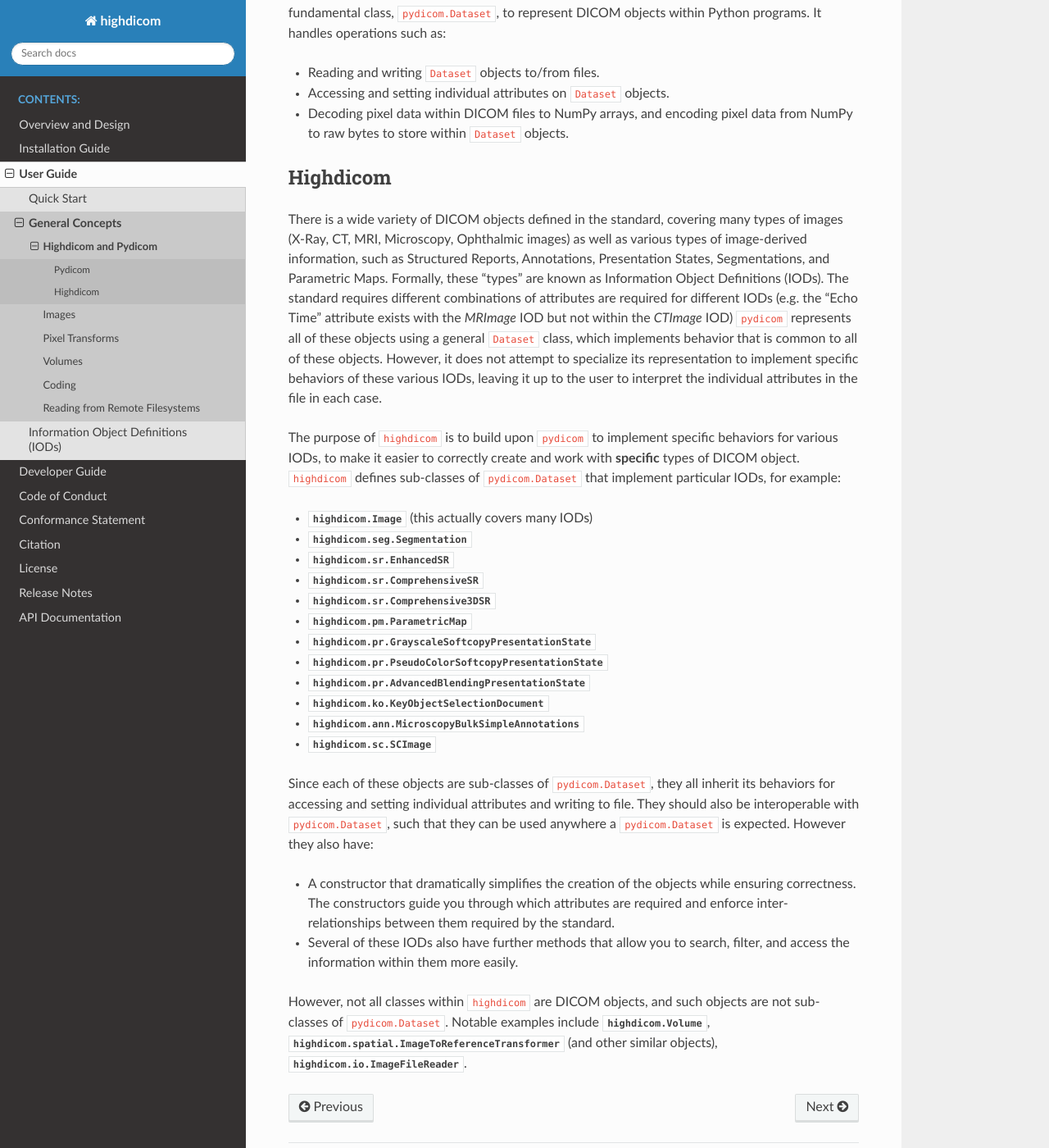
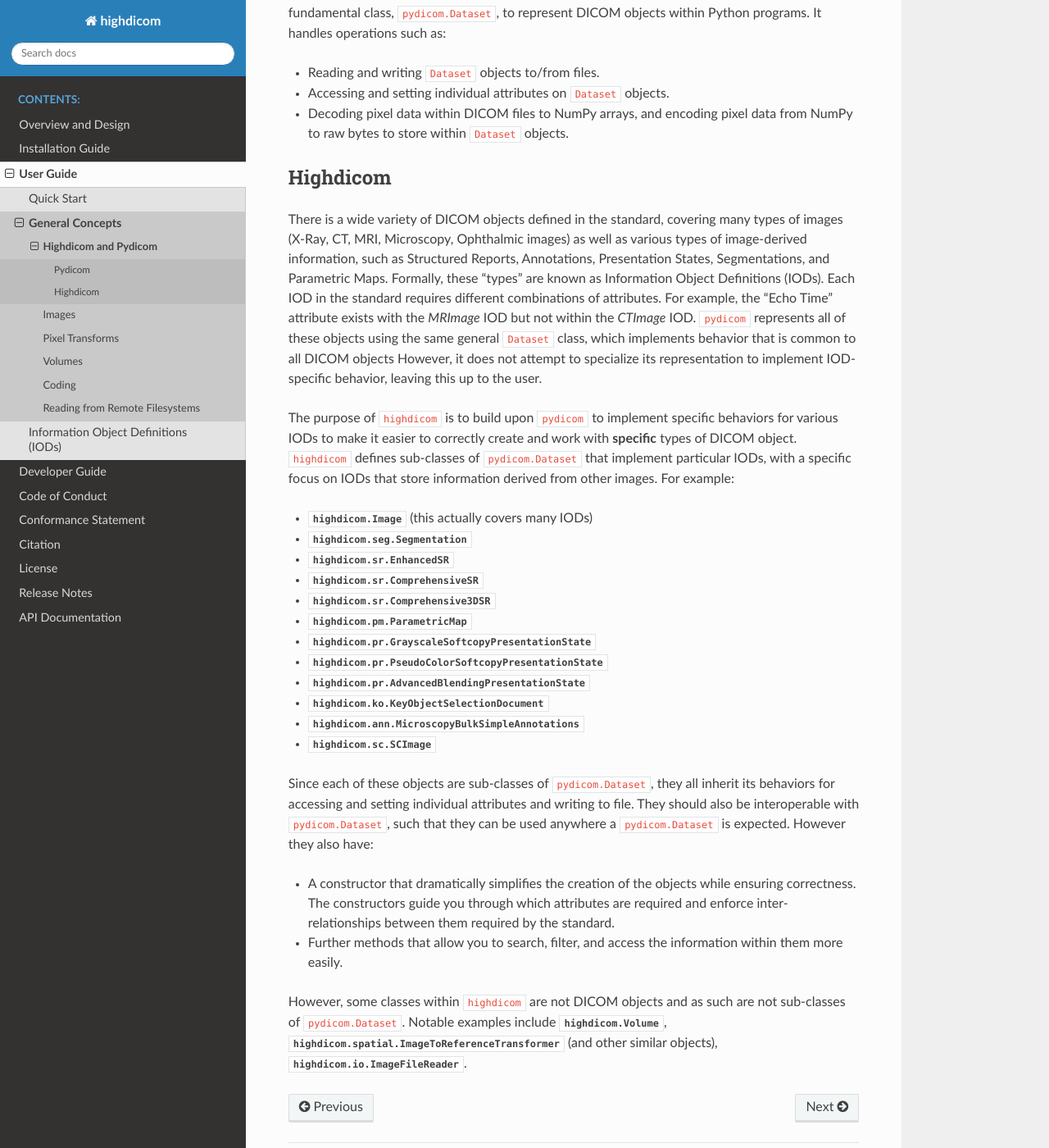
Before and after one commit to ImagingDataCommons/highdicom, a Sphinx documentation site: the page built from docs/highdicom_and_pydicom.rst, in a window 1280 px wide and 1400 px high, scrolled down 309 px. Shown: the whole window at 82% size. Built offline with Sphinx 7.4.7 and the Read the Docs theme 3.1.0, drawn with Linux system fonts in a browser that asks for light colours.

Commit message:
Fixes to pydicom documentation page

```diff
--- a/docs/highdicom_and_pydicom.rst
+++ b/docs/highdicom_and_pydicom.rst
@@ -26,19 +26,19 @@ There is a wide variety of DICOM objects defined in the standard, covering many
 types of images (X-Ray, CT, MRI, Microscopy, Ophthalmic images) as well as
 various types of image-derived information, such as Structured Reports,
 Annotations, Presentation States, Segmentations, and Parametric Maps. Formally,
-these "types" are known as Information Object Definitions (IODs). The standard
-requires different combinations of attributes are required for different IODs
-(e.g. the "Echo Time" attribute exists with the *MRImage* IOD but not within
-the *CTImage* IOD) ``pydicom`` represents all of these objects using a general
-``Dataset`` class, which implements behavior that is common to all of these
-objects. However, it does not attempt to specialize its representation to
-implement specific behaviors of these various IODs, leaving it up to the user
-to interpret the individual attributes in the file in each case.
+these "types" are known as Information Object Definitions (IODs). Each IOD in
+the standard requires different combinations of attributes. For example, the
+"Echo Time" attribute exists with the *MRImage* IOD but not within the
+*CTImage* IOD. ``pydicom`` represents all of these objects using the same
+general ``Dataset`` class, which implements behavior that is common to all
+DICOM objects However, it does not attempt to specialize its representation to
+implement IOD-specific behavior, leaving this up to the user.
 
 The purpose of ``highdicom`` is to build upon ``pydicom`` to implement specific
-behaviors for various IODs, to make it easier to correctly create and work with
+behaviors for various IODs to make it easier to correctly create and work with
 **specific** types of DICOM object. ``highdicom`` defines sub-classes of
-``pydicom.Dataset`` that implement particular IODs, for example:
+``pydicom.Dataset`` that implement particular IODs, with a specific focus on
+IODs that store information derived from other images. For example:
 
 - :class:`highdicom.Image` (this actually covers many IODs)
 - :class:`highdicom.seg.Segmentation`
@@ -63,11 +63,11 @@ they also have:
   ensuring correctness. The constructors guide you through which attributes are
   required and enforce inter-relationships between them required by the
   standard.
-- Several of these IODs also have further methods that allow you to search,
-  filter, and access the information within them more easily.
+- Further methods that allow you to search, filter, and access the information
+  within them more easily.
 
-However, not all classes within ``highdicom`` are DICOM objects, and such
-objects are not sub-classes of ``pydicom.Dataset``. Notable examples include
+However, some classes within ``highdicom`` are not DICOM objects and as such
+are not sub-classes of ``pydicom.Dataset``. Notable examples include
 :class:`highdicom.Volume`,
 :class:`highdicom.spatial.ImageToReferenceTransformer` (and other similar
 objects), :class:`highdicom.io.ImageFileReader`.
```
